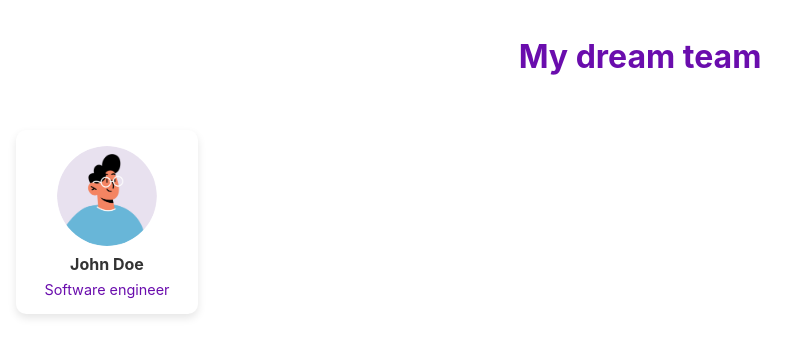
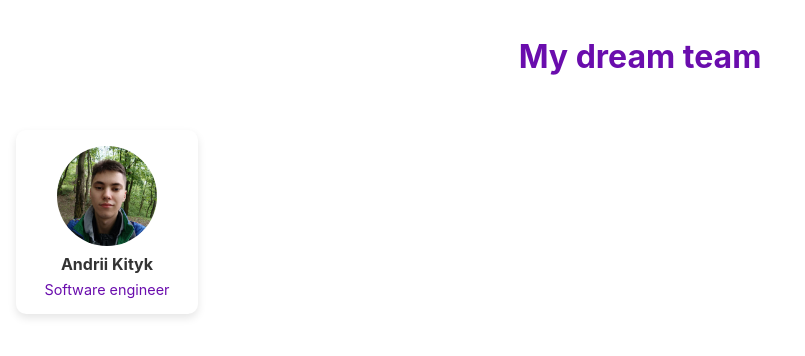
Before and after one commit to DuckSparce/PKR_HW6, a React (Create React App) app: page / in a window 1280 px wide. Shown: the top 356 px of the page, without its empty margins (0-805 px from the left). Built offline with nearby package versions, Linux system fonts and the light colour scheme.

Commit message:
Add Andrii info

```diff
--- a/src/components/Body.js
+++ b/src/components/Body.js
@@ -4,9 +4,9 @@ const Body = () => {
   return (
     <main style={styles.body}>
       <div style={styles.card}>
-        <img src={"/avatar-default.png"} alt="John Doe" style={styles.photo} />
+        <img src={"/Andrii_photo.jpg"} alt="Andrii" style={styles.photo} />
         <div style={styles.textContainer}>
-          <h2 style={styles.name}>John Doe</h2>
+          <h2 style={styles.name}>Andrii Kityk</h2>
           <p style={styles.position}>Software engineer</p>
         </div>
       </div>
```
Also changed, not shown: public/Andrii_photo.jpg (added).
